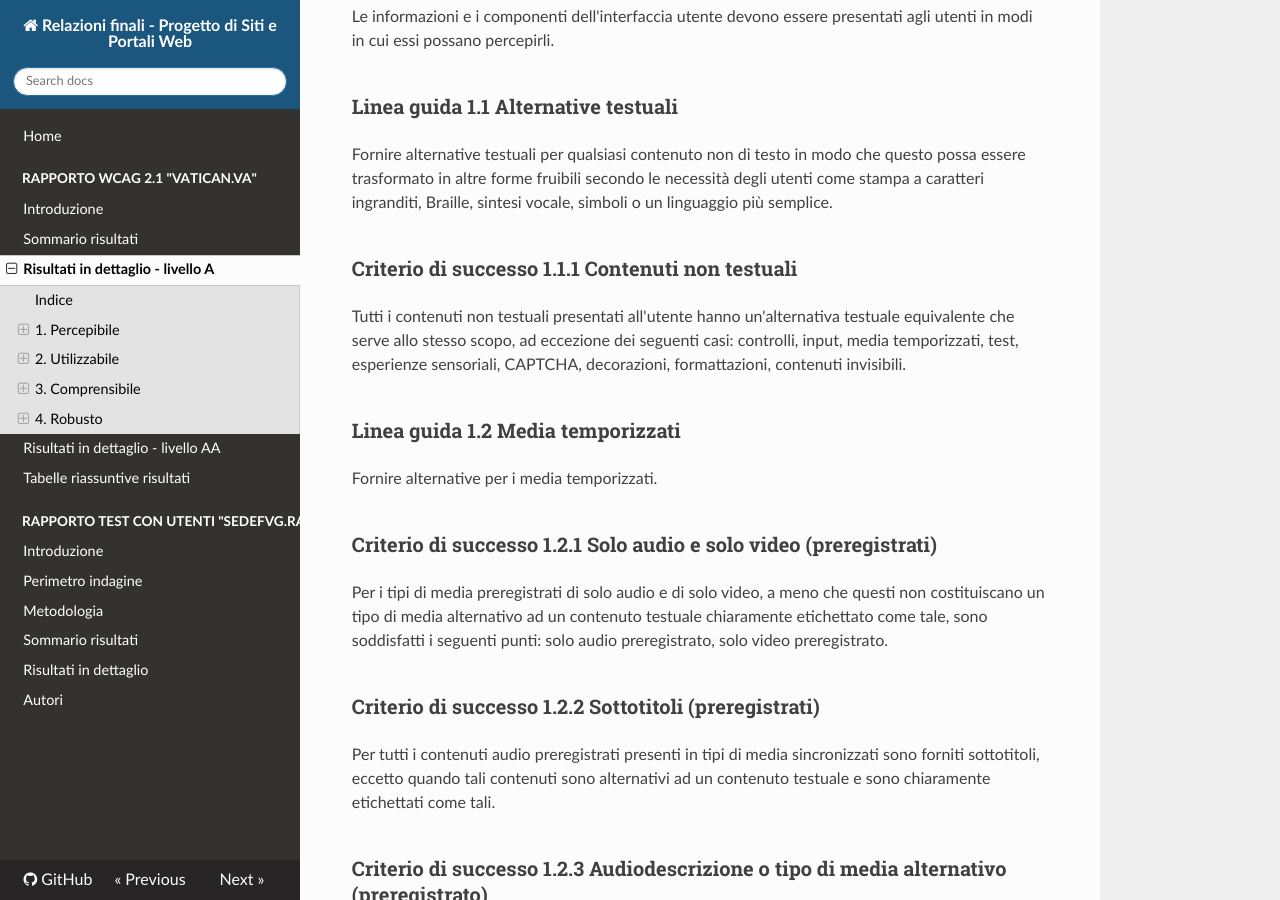
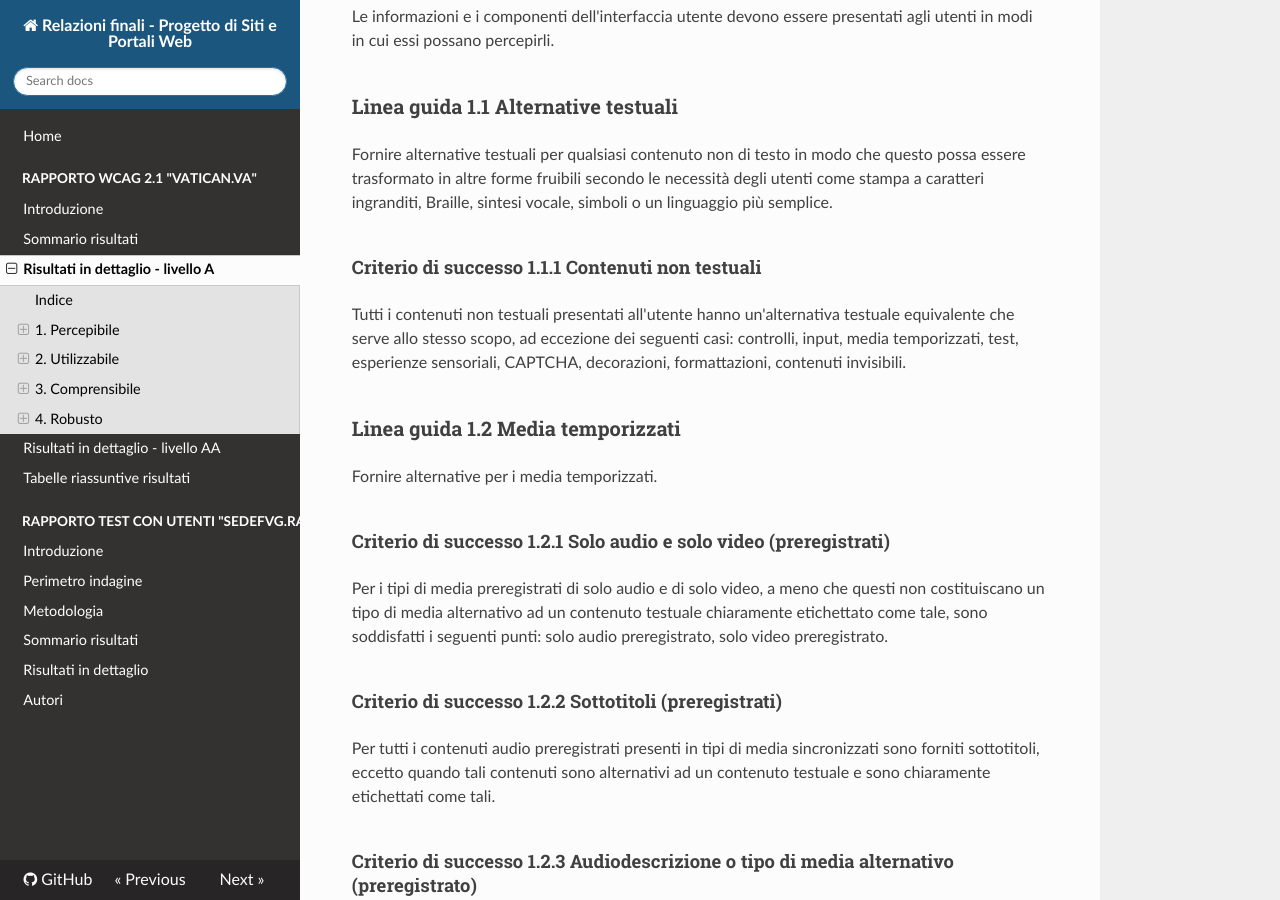
Before and after one commit to amosth/MA0175-Progetto-di-Siti-Web, an MkDocs documentation site: the page built from docs/wcag_vatican_dettaglio_A.md, in a window 1280 px wide and 900 px high, scrolled down 891 px. Built offline with MkDocs 1.6.1, drawn with Linux system fonts in a browser that asks for light colours; nearby versions of some CDN libraries.

Commit message:
Fix h4 headings

```diff
--- a/docs/wcag_vatican_dettaglio_A.md
+++ b/docs/wcag_vatican_dettaglio_A.md
@@ -25,7 +25,7 @@ Fornire alternative testuali per qualsiasi contenuto non di testo in modo che qu
 
 
 <div class="success-criteria">
-     <h3>Criterio di successo 1.1.1 Contenuti non testuali</h3>
+     <h4>Criterio di successo 1.1.1 Contenuti non testuali</h4>
 
      <p>Tutti i contenuti non testuali presentati all'utente hanno un'alternativa testuale equivalente che serve allo stesso scopo, ad eccezione dei seguenti casi: controlli, input, media temporizzati, test, esperienze sensoriali, CAPTCHA, decorazioni, formattazioni, contenuti invisibili.</p>
 </div>
@@ -37,19 +37,19 @@ Fornire alternative per i media temporizzati.
 
 
 <div class="success-criteria">
-     <h3>Criterio di successo 1.2.1 Solo audio e solo video (preregistrati)</h3>
+     <h4>Criterio di successo 1.2.1 Solo audio e solo video (preregistrati)</h4>
 
      <p>Per i tipi di media preregistrati di solo audio e di solo video, a meno che questi non costituiscano un tipo di media alternativo ad un contenuto testuale chiaramente etichettato come tale, sono soddisfatti i seguenti punti: solo audio preregistrato, solo video preregistrato.</p>
 </div>
 
 <div class="success-criteria">
-     <h3>Criterio di successo 1.2.2 Sottotitoli (preregistrati)</h3>
+     <h4>Criterio di successo 1.2.2 Sottotitoli (preregistrati)</h4>
 
      <p>Per tutti i contenuti audio preregistrati presenti in tipi di media sincronizzati sono forniti sottotitoli, eccetto quando tali contenuti sono alternativi ad un contenuto testuale e sono chiaramente etichettati come tali.</p>
 </div>
 
 <div class="success-criteria">
-     <h3>Criterio di successo 1.2.3 Audiodescrizione o tipo di media alternativo (preregistrato)</h3>
+     <h4>Criterio di successo 1.2.3 Audiodescrizione o tipo di media alternativo (preregistrato)</h4>
 
      <p>Per i media sincronizzati è fornita un'alternativa ai media temporizzati, oppure una audiodescrizione dei contenuti video preregistrati, eccetto quando il contenuto audio o video è alternativo ad un contenuto testuale ed è chiaramente etichettato come tale.</p>
 </div>
@@ -61,19 +61,19 @@ Creare contenuti che possano essere rappresentati in modalità differenti (ad es
 
 
 <div class="success-criteria">
-     <h3>Criterio di successo 1.3.1 Informazioni e correlazioni</h3>
+     <h4>Criterio di successo 1.3.1 Informazioni e correlazioni</h4>
 
      <p>Le informazioni, la struttura e le correlazioni trasmesse dalla presentazione possono essere determinate programmaticamente oppure sono disponibili tramite testo.</p>
 </div>
 
 <div class="success-criteria">
-     <h3>Criterio di successo 1.3.2 Sequenza significativa</h3>
+     <h4>Criterio di successo 1.3.2 Sequenza significativa</h4>
 
      <p>Quando la sequenza in cui il contenuto è presentato influisce sul suo significato, la corretta sequenza di lettura può essere determinata programmaticamente.</p>
 </div>
 
 <div class="success-criteria">
-     <h3>Criterio di successo 1.3.3 Caratteristiche sensoriali</h3>
+     <h4>Criterio di successo 1.3.3 Caratteristiche sensoriali</h4>
 
      <p>Le istruzioni fornite per comprendere ed operare sui contenuti non si basano unicamente su caratteristiche sensoriali dei componenti quali forma, colore, dimensione, ubicazione visiva, orientamento o suono.</p>
 </div>
@@ -85,13 +85,13 @@ Rendere più semplice agli utenti la visione e l'ascolto dei contenuti, separand
 
 
 <div class="success-criteria">
-     <h3>Criterio di successo 1.4.1 Uso del colore</h3>
+     <h4>Criterio di successo 1.4.1 Uso del colore</h4>
 
      <p>Il colore non deve essere utilizzato come unica modalità visiva per rappresentare informazioni, indicare azioni, richiedere risposte o come elemento di distinzione visiva.</p>
 </div>
 
 <div class="success-criteria">
-     <h3>Criterio di successo 1.4.2 Controllo del sonoro</h3>
+     <h4>Criterio di successo 1.4.2 Controllo del sonoro</h4>
 
      <p>Se un contenuto audio all'interno di una pagina Web è eseguito automaticamente per più di tre secondi o si fornisce una funzionalità per metterlo in pausa o interromperlo, oppure si fornisce una modalità per il controllo dell'audio che sia indipendente dal controllo predefinito del sistema.</p>
 </div>
@@ -108,19 +108,19 @@ Rendere disponibili tutte le funzionalità tramite tastiera.
 
 
 <div class="success-criteria">
-     <h3>Criterio di successo 2.1.1 Tastiera</h3>
+     <h4>Criterio di successo 2.1.1 Tastiera</h4>
 
      <p>Tutte le funzionalità del contenuto sono utilizzabili tramite un'interfaccia di tastiera senza richiedere tempi specifici per la pressione dei singoli tasti, salvo il caso in cui sia la funzionalità di fondo a richiedere un input che dipende dal percorso del movimento dell'utente e non solo dai suoi punti d'arrivo.</p>
 </div>
 
 <div class="success-criteria">
-     <h3>Criterio di successo 2.1.2 Nessun impedimento all'uso della tastiera</h3>
+     <h4>Criterio di successo 2.1.2 Nessun impedimento all'uso della tastiera</h4>
 
      <p>Se il focus di tastiera può essere spostato tramite una interfaccia di tastiera su un componente della pagina, deve anche poter essere tolto dallo stesso componente usando solo la stessa interfaccia e, se a tal fine non fosse sufficiente l'uso dei normali tasti freccia o tab o l'uso di altri metodi di uscita standard, l'utente deve essere informato sul metodo per spostare il focus.</p>
 </div>
 
 <div class="success-criteria">
-     <h3>Criterio di successo 2.1.4 Tasti di scelta rapida</h3>
+     <h4>Criterio di successo 2.1.4 Tasti di scelta rapida</h4>
 
      <p>Se nel contenuto viene implementata una scorciatoia da tastiera utilizzando sole lettere (maiuscole e minuscole), segni di punteggiatura, numeri o simboli, allora è vera almeno una delle seguenti condizioni: disattivazione, rimappatura, attivazione solo al focus.</p>
 </div>
@@ -132,13 +132,13 @@ Fornire agli utenti tempo sufficiente per leggere e utilizzare i contenuti.
 
 
 <div class="success-criteria">
-     <h3>Criterio di successo 2.2.1 Regolazione tempi di esecuzione</h3>
+     <h4>Criterio di successo 2.2.1 Regolazione tempi di esecuzione</h4>
 
      <p>Per ogni temporizzazione presente nel contenuto, è soddisfatto almeno uno dei seguenti casi: spegnimento, regolazione, estensione, eccezione per eventi in tempo reale, eccezione di essenzialità, eccezione delle 20 ore.</p>
 </div>
 
 <div class="success-criteria">
-     <h3>Criterio di successo 2.2.2 Pausa, stop, nascondi</h3>
+     <h4>Criterio di successo 2.2.2 Pausa, stop, nascondi</h4>
 
      <p>Nei casi di animazioni, lampeggiamenti, scorrimenti o auto-aggiornamenti di informazioni, sono soddisfatti tutti i seguenti punti: spostamento, lampeggiamento, scorrimento, auto-aggiornamento.</p>
 </div>
@@ -150,7 +150,7 @@ Non sviluppare contenuti con tecniche che sia noto causino attacchi epilettici o
 
 
 <div class="success-criteria">
-     <h3>Criterio di successo 2.3.1 Tre lampeggiamenti o inferiore alla soglia</h3>
+     <h4>Criterio di successo 2.3.1 Tre lampeggiamenti o inferiore alla soglia</h4>
 
      <p>Le pagine Web non contengono nulla che lampeggi per più di tre volte in un secondo oppure il lampeggiamento è al di sotto della soglia generale di lampeggiamento e della soglia del lampeggiamento rosso.</p>
 </div>
@@ -162,25 +162,25 @@ Fornire delle funzionalità di supporto all'utente per navigare, trovare contenu
 
 
 <div class="success-criteria">
-     <h3>Criterio di successo 2.4.1 Salto di blocchi</h3>
+     <h4>Criterio di successo 2.4.1 Salto di blocchi</h4>
 
      <p>È disponibile un meccanismo per saltare i blocchi di contenuto che si ripetono su più pagine Web.</p>
 </div>
 
 <div class="success-criteria">
-     <h3>Criterio di successo 2.4.2 Titolazione della pagina</h3>
+     <h4>Criterio di successo 2.4.2 Titolazione della pagina</h4>
 
      <p>Le pagine Web hanno titoli che ne descrivono l'argomento o la finalità.</p>
 </div>
 
 <div class="success-criteria">
-     <h3>Criterio di successo 2.4.3 Ordine del focus</h3>
+     <h4>Criterio di successo 2.4.3 Ordine del focus</h4>
 
      <p>Se una pagina Web può essere navigata in modo sequenziale e le sequenze di navigazione influiscono sul suo significato e sul suo funzionamento, gli oggetti che possono ricevere il focus lo ricevono in un ordine che ne conserva il senso e l'operatività.</p>
 </div>
 
 <div class="success-criteria">
-     <h3>Criterio di successo 2.4.4 Scopo del collegamento (nel contesto)</h3>
+     <h4>Criterio di successo 2.4.4 Scopo del collegamento (nel contesto)</h4>
 
      <p>Lo scopo di ogni collegamento può essere determinato dal solo testo del collegamento oppure dal testo del collegamento insieme a dei contenuti contestuali che possono essere determinati programmaticamente, salvo il caso in cui lo scopo del collegamento potrebbe risultare ambiguo per la gli utenti in generale.</p>
 </div>
@@ -192,25 +192,25 @@ Rendere più facile agli utenti l'utilizzo di funzionalità attraverso input div
 
 
 <div class="success-criteria">
-     <h3>Criterio di successo 2.5.1 Movimenti del puntatore</h3>
+     <h4>Criterio di successo 2.5.1 Movimenti del puntatore</h4>
 
      <p>Tutte le funzionalità che per il loro utilizzo richiedono gesti multi punto o basati su percorsi possono essere gestite con un puntatore singolo senza gesti basati sul percorso, a meno che questi non siano essenziali.</p>
 </div>
 
 <div class="success-criteria">
-     <h3>Criterio di successo 2.5.2 Cancellazione delle azioni del puntatore</h3>
+     <h4>Criterio di successo 2.5.2 Cancellazione delle azioni del puntatore</h4>
 
      <p>Per le funzionalità che possono essere gestite utilizzando un singolo puntatore, si verifica almeno una delle seguenti condizioni: nessun evento di selezione (down-event), interruzione o annullamento, inversione, essenziale.</p>
 </div>
 
 <div class="success-criteria">
-     <h3>Criterio di successo 2.5.3 Etichetta nel nome</h3>
+     <h4>Criterio di successo 2.5.3 Etichetta nel nome</h4>
 
      <p>Per i componenti dell'interfaccia utente con etichette che includono testo o immagini di testo, il nome contiene il testo che viene presentato visivamente.</p>
 </div>
 
 <div class="success-criteria">
-     <h3>Criterio di successo 2.5.4 Azionamento da movimento</h3>
+     <h4>Criterio di successo 2.5.4 Azionamento da movimento</h4>
 
      <p>Le funzionalità che possono essere azionate dal movimento del dispositivo o dell'utente possono anche essere attivate dai componenti dell'interfaccia utente e la risposta al movimento può essere disabilitata per impedire l'attivazione accidentale, tranne quando: interfaccia supportata, essenziale.</p>
 </div>
@@ -227,7 +227,7 @@ Rendere il testo leggibile e comprensibile.
 
 
 <div class="success-criteria">
-     <h3>Criterio di successo 3.1.1 Lingua della pagina</h3>
+     <h4>Criterio di successo 3.1.1 Lingua della pagina</h4>
 
      <p>L'impostazione della lingua predefinita di ogni pagina Web può essere determinata programmaticamente.</p>
 </div>
@@ -239,13 +239,13 @@ Creare pagine Web che abbiano aspetto e funzionamento prevedibili.
 
 
 <div class="success-criteria">
-     <h3>Criterio di successo 3.2.1 Al focus</h3>
+     <h4>Criterio di successo 3.2.1 Al focus</h4>
 
      <p>Quando qualsiasi componente dell'interfaccia utente riceve il focus, non avvia un cambiamento del contesto.</p>
 </div>
 
 <div class="success-criteria">
-     <h3>Criterio di successo 3.2.2 All'input</h3>
+     <h4>Criterio di successo 3.2.2 All'input</h4>
 
      <p>Cambiare l'impostazione di qualsiasi componente nell'interfaccia utente non provoca automaticamente un cambiamento di contesto, a meno che l'utente sia stato informato del comportamento prima di utilizzare il componente.</p>
 </div>
@@ -257,13 +257,13 @@ Aiutare gli utenti a evitare gli errori e agevolarli nella loro correzione.
 
 
 <div class="success-criteria">
-     <h3>Criterio di successo 3.3.1 Identificazione di errori</h3>
+     <h4>Criterio di successo 3.3.1 Identificazione di errori</h4>
 
      <p>Se viene rilevato automaticamente un errore di inserimento, l'elemento in errore viene identificato e l'errore descritto tramite testo.</p>
 </div>
 
 <div class="success-criteria">
-     <h3>Criterio di successo 3.3.2 Etichette o istruzioni</h3>
+     <h4>Criterio di successo 3.3.2 Etichette o istruzioni</h4>
 
      <p>Sono fornite etichette o istruzioni quando il contenuto richiede azioni di input da parte dell'utente.</p>
 </div>
@@ -280,13 +280,13 @@ Garantire la massima compatibilità con i programmi utente attuali e futuri, com
 
 
 <div class="success-criteria">
-     <h3>Criterio di successo 4.1.1 Analisi sintattica (parsing)</h3>
+     <h4>Criterio di successo 4.1.1 Analisi sintattica (parsing)</h4>
 
      <p>Nel contenuto implementato utilizzando linguaggi di marcatura gli elementi possiedono tag di apertura e chiusura completi, sono annidati in conformità alle proprie specifiche, non contengono attributi duplicati e tutti gli ID sono univoci, salvo i casi in cui le specifiche permettano eccezioni.</p>
 </div>
 
 <div class="success-criteria">
-     <h3>Criterio di successo 4.1.2 Nome, ruolo, valore</h3>
+     <h4>Criterio di successo 4.1.2 Nome, ruolo, valore</h4>
 
      <p>Per tutti i componenti dell'interfaccia utente (inclusi ma non limitati a: elementi di un modulo, collegamenti e componenti generati da script), nome e ruolo possono essere determinati programmaticamente; stati, proprietà e valori che possono essere impostati dall'utente possono essere impostabili da programma; e le notifiche sui cambi di stato di questi elementi sono rese disponibili ai programmi utente, incluse le tecnologie assistive.</p>
 </div>
```
Also changed, not shown: docs/wcag_vatican_dettaglio_AA.md (+20 -20 lines).
